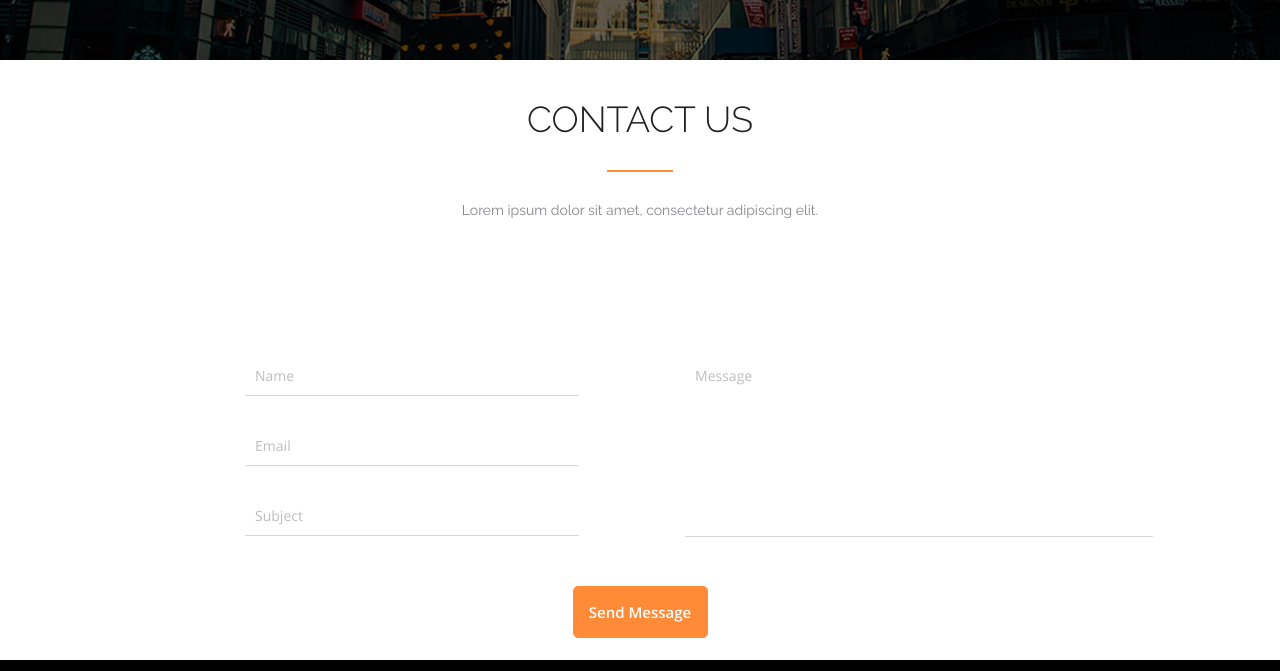
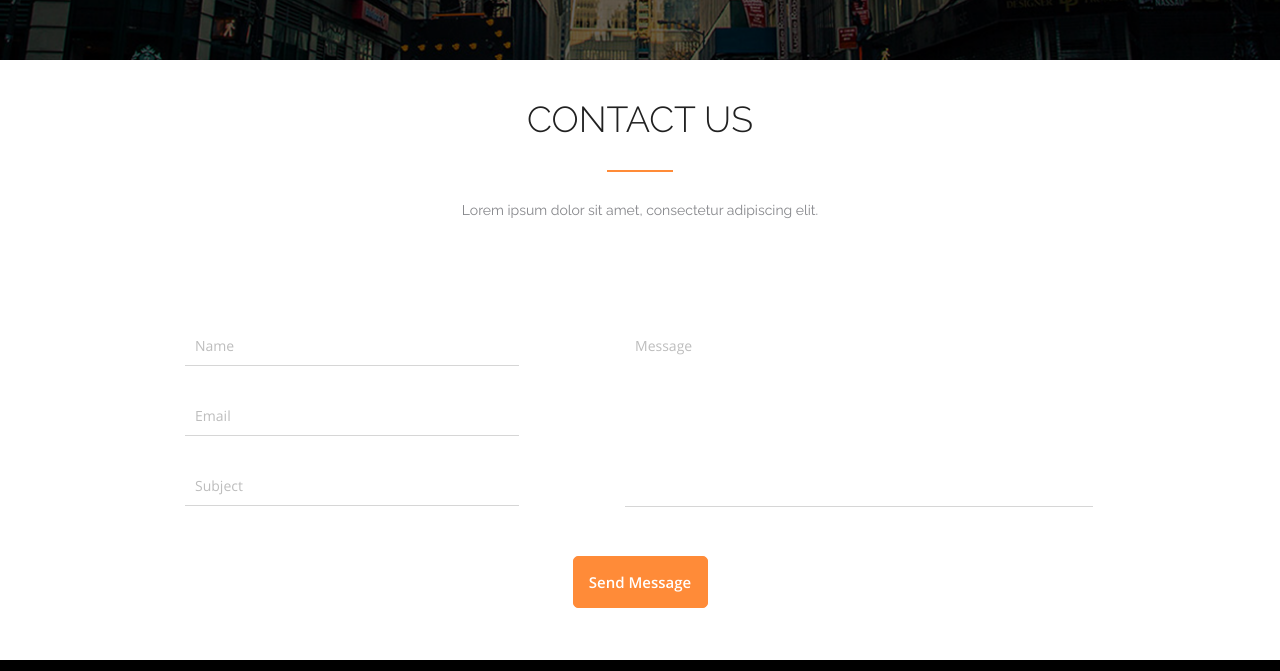
Before and after one commit to mortalshot/AXIT, a plain HTML site: page index.html in a window 1280 px wide. Shown: the part 4836-5507 px from the top of the page. Drawn offline with Linux system fonts and the light colour scheme.

Commit message:
contact fix

```diff
--- a/css/style.css
+++ b/css/style.css
@@ -71,6 +71,9 @@ li {
 
 .d-flex {
     display: flex;
+}
+.flex-end {
+    justify-content: flex-end;
 }
 
 .flex-center {
@@ -627,7 +630,7 @@ textarea::placeholder {
 }
 
 #Contact .featuresBtn {
-    margin-top: 30px;
+    margin: 30px auto;
 }
 
 /*contact style*/
--- a/index.html
+++ b/index.html
@@ -364,8 +364,8 @@
             <hr class="w-64">
             <p>Lorem ipsum dolor sit amet, consectetur adipiscing elit.</p>
         </div>
-        <div class="form align-center">
-            <div class="row d-flex">
+        <div class="form">
+            <div class="row d-flex flex-end">
                 <div class="col-sm-6">
                     <input type="text" placeholder="Name">
                     <input type="email" placeholder="Email">
```
